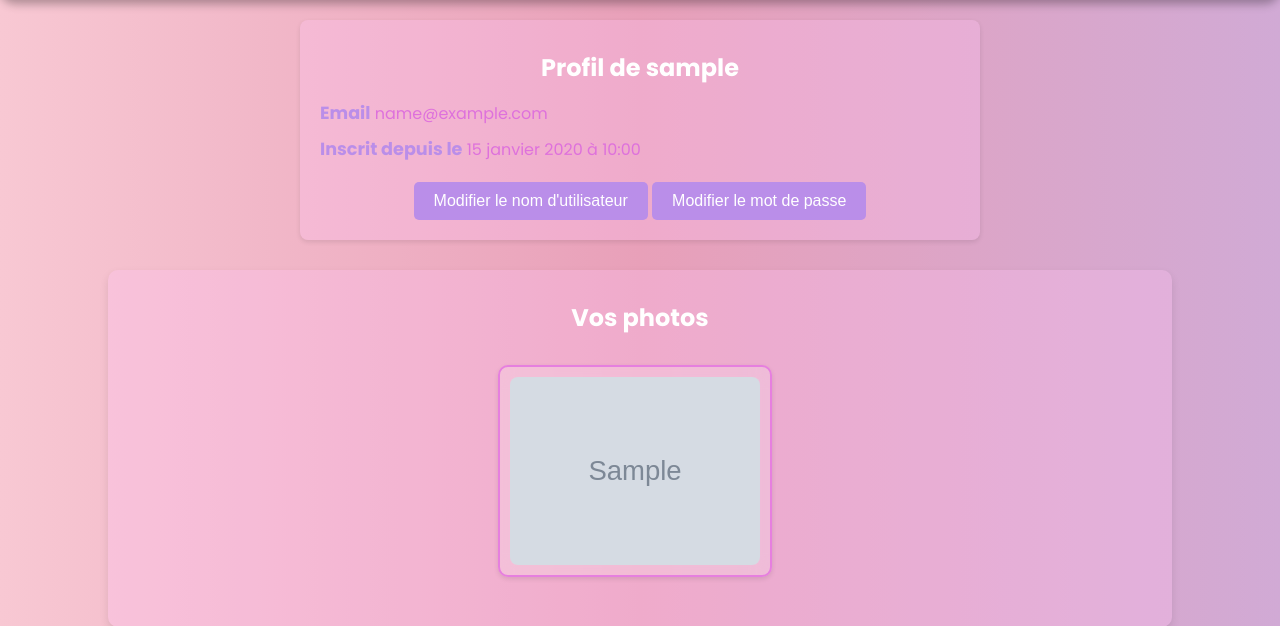
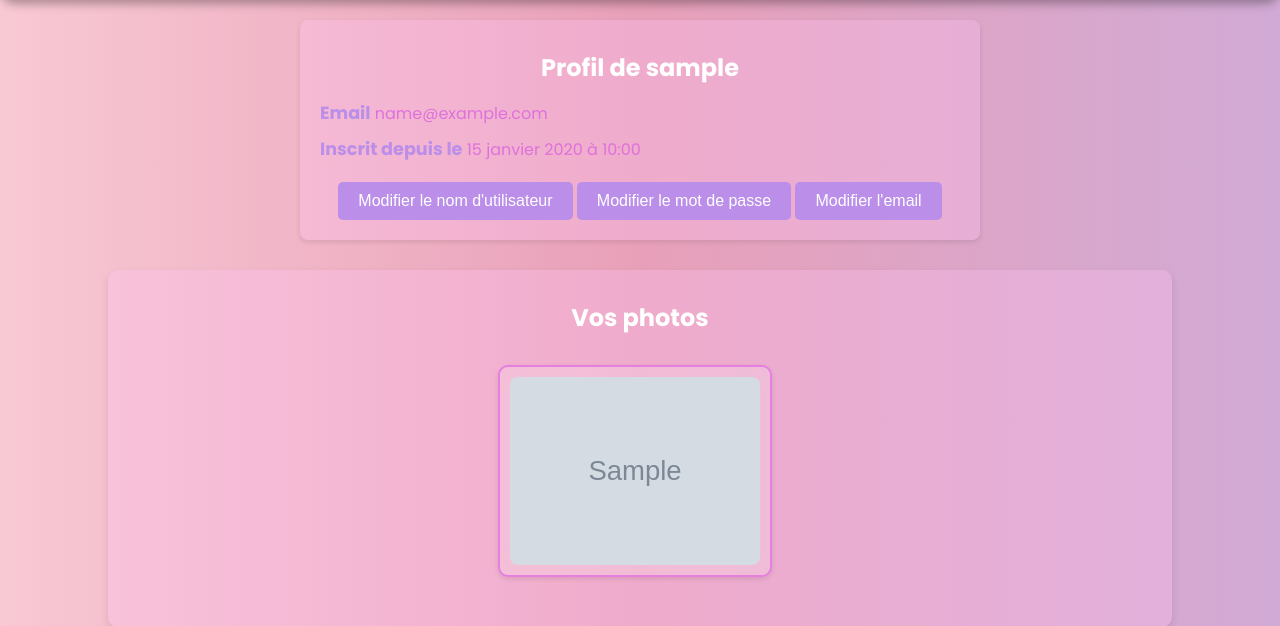
Before and after one commit to Berengere76/Camagru, a PHP site: page /controllers/profil.php in a window 1280 px wide. Shown: the part 89-715 px from the top of the page. Run offline with PHP 8.4, Linux system fonts and the light colour scheme; the visitor is signed in with stand-in values (Sample User, id 1); tables that the repository leaves empty hold one stand-in row (values such as "Sample post"); grey boxes marked "Sample" are stand-in pictures.

Commit message:
change mail form

```diff
--- a/app/controllers/profil.php
+++ b/app/controllers/profil.php
@@ -75,6 +75,13 @@ if ($_SERVER['REQUEST_METHOD'] === 'POST' && isset($_POST['updatePassword'])) {
 
     $user = User::getUserById($user_id);
 
+    $passwordRegex = "/^(?=.*[a-z])(?=.*[A-Z])(?=.*\d)(?=.*[@$!%*?&])[A-Za-z\d@$!%*?&]{8,}$/";
+    if (!preg_match($passwordRegex, $new_password)) {
+        $_SESSION["errors"] = "Le mot de passe doit contenir au moins 8 caractères, une majuscule, une minuscule, un chiffre et un caractère spécial.";
+        header("Location: profil.php");
+        exit;
+    }
+
     if (empty($password) || empty($new_password)) {
         $_SESSION["errors"] = "Tous les champs sont obligatoires";
         header("Location: profil.php");
@@ -117,5 +124,32 @@ if ($_SERVER['REQUEST_METHOD'] === 'POST' && isset($_POST['updateUsername'])) {
     }
 }
 
+if ($_SERVER['REQUEST_METHOD'] === 'POST' && isset($_POST['updateEmail'])) {
+
+    $user_id = $_SESSION["user_id"];
+    $email = htmlspecialchars($_POST['email']);
+    $email = trim($email);
+
+    if (!filter_var($email, FILTER_VALIDATE_EMAIL)) {
+        $_SESSION["errors"] = "Adresse email invalide";
+        header("Location: profil.php");
+        exit;
+    }
+
+    if (empty($email)) {
+        $_SESSION["errors"] = "Tous les champs sont obligatoires";
+        header("Location: profil.php");
+        exit;
+    }
+
+    try {
+        User::updateEmail($user_id, $email);
+        $_SESSION["email"] = $email;
+        $_SESSION["success"] = "Modification réussie";
+    } catch (Exception $e) {
+        $_SESSION["errors"] = $e->getMessage();
+    }
+}
+
 require_once dirname(__DIR__) . '/views/profil.html';
 ?>
--- a/app/css/style.css
+++ b/app/css/style.css
@@ -638,9 +638,20 @@ canvas {
     transition: background-color 0.3s;
 }
 
+.edit-email-btn {
+    background-color: #ba8ee9;
+    color: white;
+    padding: 10px 20px;
+    border: none;
+    border-radius: 5px;
+    font-size: 1em;
+    transition: background-color 0.3s;
+}
+
 @media (max-width: 425px) {
     .edit-username-btn,
-    .edit-password-btn {
+    .edit-password-btn,
+    .edit-email-btn {
         margin-bottom: 2%;
     }
 }
--- a/app/js/profil.js
+++ b/app/js/profil.js
@@ -88,6 +88,7 @@ document.addEventListener("DOMContentLoaded", () => {
                     <div class="user-actions">
                         <button class="edit-username-btn">Modifier le nom d'utilisateur</button>
                         <button class="edit-password-btn">Modifier le mot de passe</button>
+                        <button class="edit-email-btn">Modifier l'email</button>
                     </div>
 
             `;
@@ -101,10 +102,22 @@ document.addEventListener("DOMContentLoaded", () => {
             editPasswordBtn.addEventListener("click", () => {
                 openUpdatePasswordForm(user.username);
             });
+
+            const editEmailBtn = document.querySelector(".edit-email-btn");
+            editEmailBtn.addEventListener("click", () => {
+                openUpdateEmailForm(user.username);
+            });
         })
         .catch(error => console.error("Erreur:", error));
 
+        function hideallForms() {
+            document.getElementById("updateUsername").style.display = "none";
+            document.getElementById("updatePassword").style.display = "none";
+            document.getElementById("updateEmail").style.display = "none";
+        }
+
         function openUpdatePasswordForm() {
+            hideallForms();
             const updatePasswordForm = document.getElementById("updatePassword");
             updatePasswordForm.style.display = "block";
             const cancelButton = document.getElementById("cancelUpdatePassword");
@@ -124,6 +137,7 @@ document.addEventListener("DOMContentLoaded", () => {
         }
 
         function openUpdateUsernameForm() {
+            hideallForms();
             const updateUsernameForm = document.getElementById("updateUsername");
             updateUsernameForm.style.display = "block";
             const cancelButton = document.getElementById("cancelUpdate");
@@ -143,6 +157,25 @@ document.addEventListener("DOMContentLoaded", () => {
                 };
             });
         }
+
+        function openUpdateEmailForm() {
+            hideallForms();
+            const updateEmailForm = document.getElementById("updateEmail");
+            updateEmailForm.style.display = "block";
+            const cancelButton = document.getElementById("cancelUpdateEmail");
+            cancelButton.addEventListener("click", () => {
+                updateEmailForm.style.display = "none";
+            });
+
+            const updateFormSubmit = document.getElementById("updateEmailForm");
+            updateFormSubmit.addEventListener("submit", async function () {
+                // e.preventDefault();
+                const email = document.getElementById("email").value.trim();
+                const body = {
+                    email: email
+                };
+            });
+        }
 });
 
 
--- a/app/models/user.php
+++ b/app/models/user.php
@@ -74,6 +74,18 @@ class User
         return $stmt->execute([$new_username, $user_id]);
     }
 
+    public static function updateEmail($user_id, $new_email)
+    {
+        global $pdo;
+        $checkStmt = $pdo->prepare("SELECT id FROM users WHERE email = ?");
+        $checkStmt->execute([$new_email]);
+        if ($checkStmt->fetch()) {
+            throw new Exception("Cet email est déjà utilisé");
+        }
+        $stmt = $pdo->prepare("UPDATE users SET email = ? WHERE id = ?");
+        return $stmt->execute([$new_email, $user_id]);
+    }
+
     public static function verifyUser($token)
     {
         global $pdo;
--- a/app/views/profil.html
+++ b/app/views/profil.html
@@ -58,6 +58,15 @@
             </form>
         </div>
 
+            <div id="updateEmail" style="display: none;">
+                <h3>Modifier votre email</h3>
+                <form id="updateEmailForm" method="POST" action="/controllers/profil.php">
+                    <input type="email" id="email" name="email" placeholder="Adresse mail" required>
+                    <button type="submit" name="updateEmail" class="btn btn-primary">Mettre à jour</button>
+                    <button type="button" class="btn btn-secondary" id="cancelUpdateEmail">Annuler</button>
+            </form>
+        </div>
+
         <div class="profile-photos">
             <h3>Vos photos</h3>
             <div class="gallery" id="gallery"></div>
```
Also changed, not shown: other parts of app/css/style.css (+69 -0 lines).
